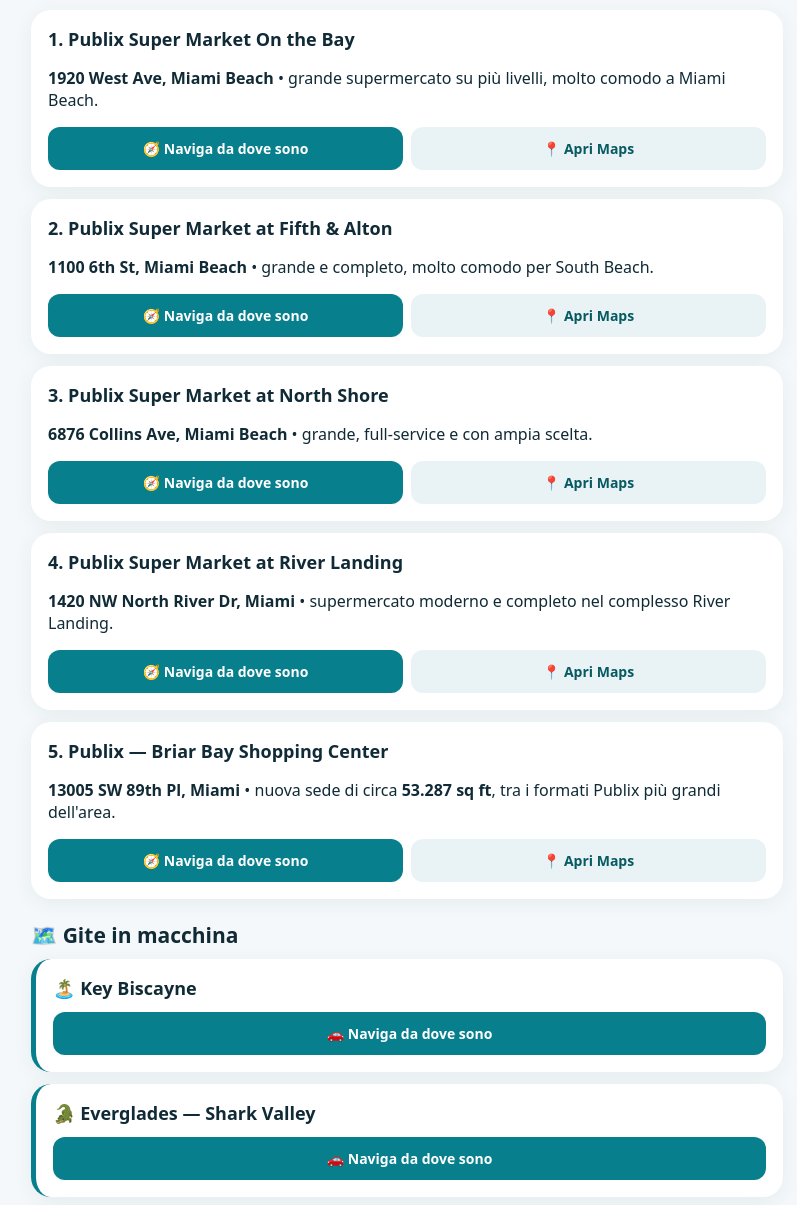
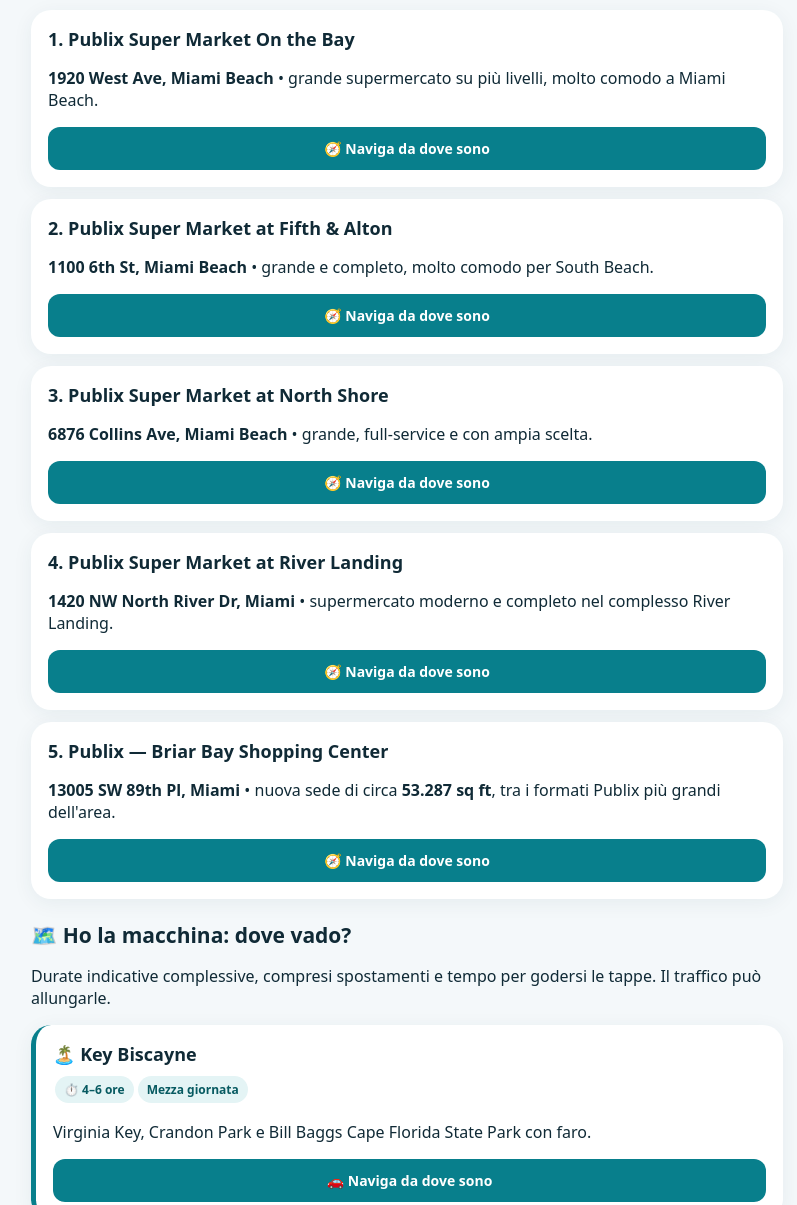
Before and after one commit to ramon146/app-miami, a plain HTML site: page index.html in a window 1280 px wide. Shown: the part 1340-2545 px from the top of the page, without its empty margins (233-1030 px from the left). Drawn offline with Linux system fonts and the light colour scheme.

Commit message:
Restore all driving trips and add estimated durations

```diff
--- a/index.html
+++ b/index.html
@@ -17,13 +17,20 @@
 <section class="section" id="muoversi"><h2>🚌 Muoversi senza macchina</h2><div class="feature"><h3>🚎 South Beach Trolley</h3><p><b>Gratuito.</b> Comodo per gli spostamenti dentro Miami Beach.</p><div class="actions"><a class="btn alt" target="_blank" href="https://www.miamibeachfl.gov/trolleytracker/">🚎 Trolley LIVE</a></div></div><div class="feature"><h3>🚆 Metromover</h3><p><b>Gratuito.</b> Utile a Downtown e Brickell.</p><div class="actions"><a class="btn" target="_blank" href="https://www.google.com/maps/search/?api=1&query=Metromover+Miami">📍 Apri su Maps</a></div></div></section>
 <section class="section" id="auto"><h2>🚗 Auto e parcheggi</h2><div class="feature"><h3>💰 NextCar — 2609 Collins Ave</h3><p>Opzione economica individuata durante il viaggio. Controlla sempre totale finale, assicurazione, deposito e pedaggi.</p><div class="actions"><a class="btn" target="_blank" href="https://www.google.com/maps/dir/?api=1&destination=2609+Collins+Ave,Miami+Beach,FL&travelmode=driving">🧭 Naviga da dove sono</a></div></div><div class="feature"><h3>📍 SIXT — 701 5th St</h3><div class="actions"><a class="btn" target="_blank" href="https://www.google.com/maps/dir/?api=1&destination=701+5th+St,Miami+Beach,FL&travelmode=driving">🧭 Naviga da dove sono</a></div></div><div class="feature"><h3>🅿️ Parcheggi vicini alla mia posizione</h3><p>Apre Google Maps e cerca i parcheggi intorno a dove ti trovi in quel momento.</p><div class="actions"><a class="btn" target="_blank" href="https://www.google.com/maps/search/?api=1&query=public+parking+near+me">🅿️ Cerca parcheggi vicino a me</a></div></div></section>
 <section class="section" id="supermercati"><h2>🛒 5 Publix grandi e ben forniti</h2><p>Selezione pratica tra Miami Beach e Miami. Premi <b>Naviga da dove sono</b>: Google Maps userà la posizione corrente del telefono, non l'hotel.</p>
-<div class="feature"><h3>1. Publix Super Market On the Bay</h3><p><b>1920 West Ave, Miami Beach</b> • grande supermercato su più livelli, molto comodo a Miami Beach.</p><div class="actions"><a class="btn" target="_blank" href="https://www.google.com/maps/dir/?api=1&destination=1920+West+Ave,Miami+Beach,FL+33139&travelmode=driving">🧭 Naviga da dove sono</a><a class="btn alt" target="_blank" href="https://www.google.com/maps/search/?api=1&query=Publix+1920+West+Ave+Miami+Beach">📍 Apri Maps</a></div></div>
-<div class="feature"><h3>2. Publix Super Market at Fifth & Alton</h3><p><b>1100 6th St, Miami Beach</b> • grande e completo, molto comodo per South Beach.</p><div class="actions"><a class="btn" target="_blank" href="https://www.google.com/maps/dir/?api=1&destination=1100+6th+St,Miami+Beach,FL+33139&travelmode=driving">🧭 Naviga da dove sono</a><a class="btn alt" target="_blank" href="https://www.google.com/maps/search/?api=1&query=Publix+Fifth+Alton+Miami+Beach">📍 Apri Maps</a></div></div>
-<div class="feature"><h3>3. Publix Super Market at North Shore</h3><p><b>6876 Collins Ave, Miami Beach</b> • grande, full-service e con ampia scelta.</p><div class="actions"><a class="btn" target="_blank" href="https://www.google.com/maps/dir/?api=1&destination=6876+Collins+Ave,Miami+Beach,FL+33141&travelmode=driving">🧭 Naviga da dove sono</a><a class="btn alt" target="_blank" href="https://www.google.com/maps/search/?api=1&query=Publix+North+Shore+6876+Collins+Ave">📍 Apri Maps</a></div></div>
-<div class="feature"><h3>4. Publix Super Market at River Landing</h3><p><b>1420 NW North River Dr, Miami</b> • supermercato moderno e completo nel complesso River Landing.</p><div class="actions"><a class="btn" target="_blank" href="https://www.google.com/maps/dir/?api=1&destination=1420+NW+North+River+Dr,Miami,FL+33125&travelmode=driving">🧭 Naviga da dove sono</a><a class="btn alt" target="_blank" href="https://www.google.com/maps/search/?api=1&query=Publix+River+Landing+Miami">📍 Apri Maps</a></div></div>
-<div class="feature"><h3>5. Publix — Briar Bay Shopping Center</h3><p><b>13005 SW 89th Pl, Miami</b> • nuova sede di circa <b>53.287 sq ft</b>, tra i formati Publix più grandi dell'area.</p><div class="actions"><a class="btn" target="_blank" href="https://www.google.com/maps/dir/?api=1&destination=13005+SW+89th+Pl,Miami,FL+33176&travelmode=driving">🧭 Naviga da dove sono</a><a class="btn alt" target="_blank" href="https://www.google.com/maps/search/?api=1&query=Publix+Briar+Bay+Shopping+Center+Miami">📍 Apri Maps</a></div></div>
+<div class="feature"><h3>1. Publix Super Market On the Bay</h3><p><b>1920 West Ave, Miami Beach</b> • grande supermercato su più livelli, molto comodo a Miami Beach.</p><div class="actions"><a class="btn" target="_blank" href="https://www.google.com/maps/dir/?api=1&destination=1920+West+Ave,Miami+Beach,FL+33139&travelmode=driving">🧭 Naviga da dove sono</a></div></div>
+<div class="feature"><h3>2. Publix Super Market at Fifth & Alton</h3><p><b>1100 6th St, Miami Beach</b> • grande e completo, molto comodo per South Beach.</p><div class="actions"><a class="btn" target="_blank" href="https://www.google.com/maps/dir/?api=1&destination=1100+6th+St,Miami+Beach,FL+33139&travelmode=driving">🧭 Naviga da dove sono</a></div></div>
+<div class="feature"><h3>3. Publix Super Market at North Shore</h3><p><b>6876 Collins Ave, Miami Beach</b> • grande, full-service e con ampia scelta.</p><div class="actions"><a class="btn" target="_blank" href="https://www.google.com/maps/dir/?api=1&destination=6876+Collins+Ave,Miami+Beach,FL+33141&travelmode=driving">🧭 Naviga da dove sono</a></div></div>
+<div class="feature"><h3>4. Publix Super Market at River Landing</h3><p><b>1420 NW North River Dr, Miami</b> • supermercato moderno e completo nel complesso River Landing.</p><div class="actions"><a class="btn" target="_blank" href="https://www.google.com/maps/dir/?api=1&destination=1420+NW+North+River+Dr,Miami,FL+33125&travelmode=driving">🧭 Naviga da dove sono</a></div></div>
+<div class="feature"><h3>5. Publix — Briar Bay Shopping Center</h3><p><b>13005 SW 89th Pl, Miami</b> • nuova sede di circa <b>53.287 sq ft</b>, tra i formati Publix più grandi dell'area.</p><div class="actions"><a class="btn" target="_blank" href="https://www.google.com/maps/dir/?api=1&destination=13005+SW+89th+Pl,Miami,FL+33176&travelmode=driving">🧭 Naviga da dove sono</a></div></div>
 </section>
-<section class="section" id="gite"><h2>🗺️ Gite in macchina</h2><div class="feature trip"><h3>🏝️ Key Biscayne</h3><div class="actions"><a class="btn" target="_blank" href="https://www.google.com/maps/dir/?api=1&destination=Bill+Baggs+Cape+Florida+State+Park,FL&travelmode=driving">🚗 Naviga da dove sono</a></div></div><div class="feature trip"><h3>🐊 Everglades — Shark Valley</h3><div class="actions"><a class="btn" target="_blank" href="https://www.google.com/maps/dir/?api=1&destination=Shark+Valley+Visitor+Center,FL&travelmode=driving">🚗 Naviga da dove sono</a></div></div><div class="feature trip"><h3>🌅 Key West</h3><div class="actions"><a class="btn" target="_blank" href="https://www.google.com/maps/dir/?api=1&destination=Mallory+Square,Key+West,FL&travelmode=driving">🚗 Naviga da dove sono</a></div></div></section>
+<section class="section" id="gite"><h2>🗺️ Ho la macchina: dove vado?</h2><p>Durate indicative complessive, compresi spostamenti e tempo per godersi le tappe. Il traffico può allungarle.</p>
+<div class="feature trip"><h3>🏝️ Key Biscayne</h3><span class="pill">⏱️ 4–6 ore</span><span class="pill">Mezza giornata</span><p>Virginia Key, Crandon Park e Bill Baggs Cape Florida State Park con faro.</p><div class="actions"><a class="btn" target="_blank" href="https://www.google.com/maps/dir/?api=1&destination=Bill+Baggs+Cape+Florida+State+Park,FL&travelmode=driving">🚗 Naviga da dove sono</a></div></div>
+<div class="feature trip"><h3>🐊 Everglades — Shark Valley</h3><span class="pill">⏱️ 5–7 ore</span><span class="pill">Mezza giornata lunga</span><p>Shark Valley Visitor Center, percorso naturalistico e torre panoramica.</p><div class="actions"><a class="btn" target="_blank" href="https://www.google.com/maps/dir/?api=1&destination=Shark+Valley+Visitor+Center,FL&travelmode=driving">🚗 Naviga da dove sono</a></div></div>
+<div class="feature trip"><h3>🌴 Everglades + Homestead</h3><span class="pill">⏱️ 8–10 ore</span><span class="pill">Giornata intera</span><p>Ernest F. Coe Visitor Center, Royal Palm / Anhinga Trail e zona Homestead; se c'è tempo, Biscayne National Park.</p><div class="actions"><a class="btn" target="_blank" href="https://www.google.com/maps/dir/?api=1&destination=Ernest+F+Coe+Visitor+Center,Homestead,FL&travelmode=driving">🚗 Naviga da dove sono</a></div></div>
+<div class="feature trip"><h3>🌅 Florida Keys → Key Largo / Islamorada</h3><span class="pill">⏱️ 8–10 ore</span><span class="pill">Giornata intera</span><p>Key Largo, John Pennekamp Coral Reef State Park e, se avete tempo, Islamorada.</p><div class="actions"><a class="btn" target="_blank" href="https://www.google.com/maps/dir/?api=1&destination=John+Pennekamp+Coral+Reef+State+Park,Key+Largo,FL&travelmode=driving">🚗 Naviga da dove sono</a></div></div>
+<div class="feature trip"><h3>🌅 Key West</h3><span class="pill">⏱️ 13–15 ore</span><span class="pill">Giornata intera molto lunga</span><p>Islamorada, Seven Mile Bridge, Southernmost Point, Duval Street e Mallory Square. Conviene partire molto presto.</p><div class="actions"><a class="btn" target="_blank" href="https://www.google.com/maps/dir/?api=1&destination=Mallory+Square,Key+West,FL&travelmode=driving">🚗 Naviga da dove sono</a></div></div>
+<div class="feature trip"><h3>🌆 Miami panoramica in auto</h3><span class="pill">⏱️ 6–8 ore</span><span class="pill">Giornata tranquilla</span><p>Wynwood, Design District, Little Havana, Coral Gables e Coconut Grove.</p><div class="actions"><a class="btn" target="_blank" href="https://www.google.com/maps/dir/?api=1&destination=Wynwood+Walls,Miami,FL&travelmode=driving">🚗 Inizia da dove sono</a></div></div>
+</section>
 <section class="section" id="posti"><h2>📍 Destinazioni rapide</h2><div class="grid">
 <div class="place"><b>🏨 Metropole Suites</b><small>635 Collins Ave</small><div class="actions"><a class="btn" target="_blank" href="https://www.google.com/maps/dir/?api=1&destination=635+Collins+Ave,Miami+Beach,FL">Naviga</a></div></div>
 <div class="place"><b>🛍️ Lincoln Road</b><small>Miami Beach</small><div class="actions"><a class="btn" target="_blank" href="https://www.google.com/maps/dir/?api=1&destination=Lincoln+Road,Miami+Beach,FL">Naviga</a></div></div>
@@ -33,7 +40,7 @@
 <div class="place"><b>🇨🇺 Little Havana</b><small>Calle Ocho</small><div class="actions"><a class="btn" target="_blank" href="https://www.google.com/maps/dir/?api=1&destination=Domino+Park,Miami,FL">Naviga</a></div></div>
 </div></section>
 <section class="section" id="utili"><h2>🆘 Utili</h2><div class="feature"><h3>🚨 Emergenze</h3><p><b>911</b> • Mount Sinai Medical Center, 4300 Alton Rd.</p></div><div class="feature"><h3>💊 Walgreens</h3><p>501 Collins Ave.</p><div class="actions"><a class="btn" target="_blank" href="https://www.google.com/maps/dir/?api=1&destination=501+Collins+Ave,Miami+Beach,FL">Naviga da dove sono</a></div></div></section>
-<p class="foot">I percorsi vengono ricalcolati da Google Maps in base alla posizione corrente e alla situazione disponibile. Verifica traffico, parcheggi, pedaggi e orari prima di partire.</p>
+<p class="foot">I percorsi vengono ricalcolati da Google Maps in base alla posizione corrente e alla situazione disponibile. Le durate delle gite sono indicative e possono cambiare con traffico, soste e attività scelte.</p>
 </main>
 <script>if('serviceWorker' in navigator){navigator.serviceWorker.register('./sw.js').catch(()=>{});}</script>
 </body>
```
